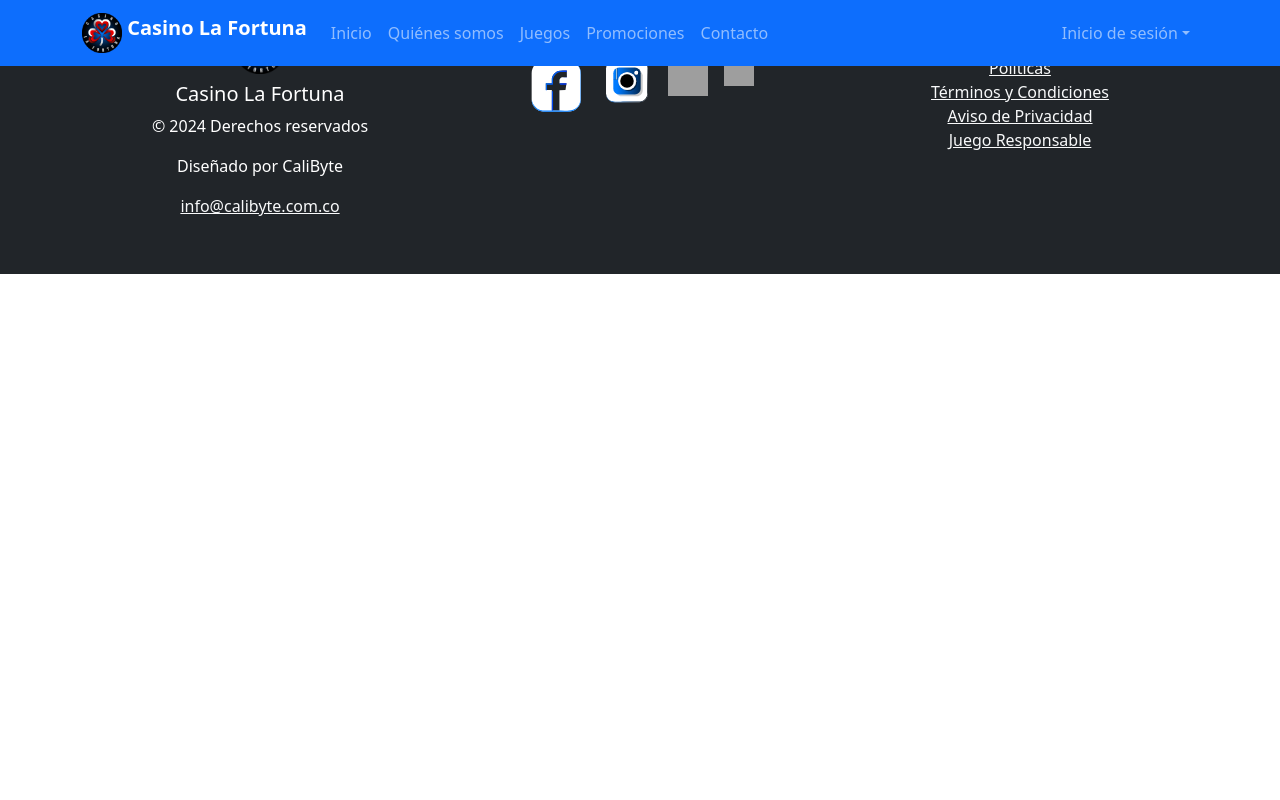
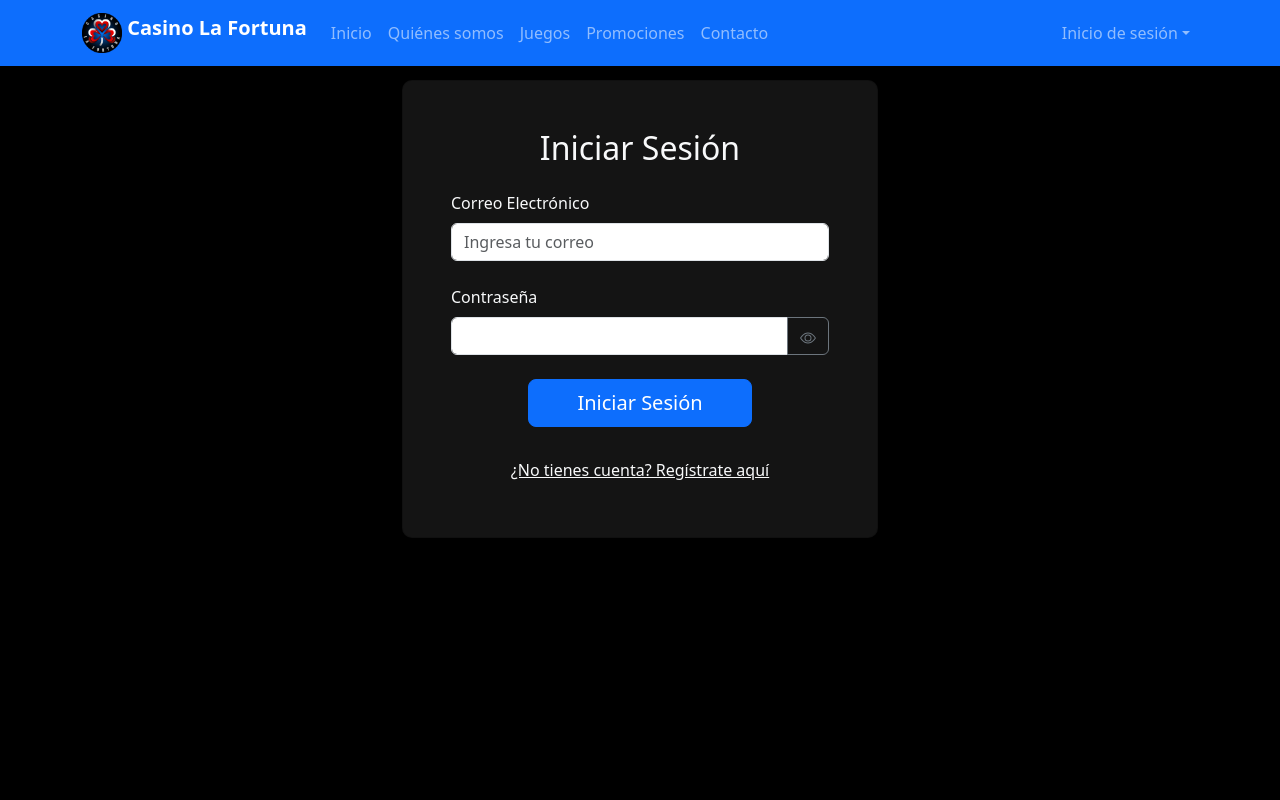
Before and after one commit to williamppmm/casino_proyecto_react_hosting, a React (Create React App) app in the folder frontend/: page /login-cliente in a window 1280 px wide. Shown: the top 800 px of the page. Built offline with nearby package versions, Linux system fonts and the light colour scheme; grey boxes are pictures that could not be loaded.

Commit message:
Ajustes en el formulario de login de clientes y componente PasswordInput. Implementación de validaciones y correciones en el formulario de registro clientes

```diff
--- a/frontend/src/App.js
+++ b/frontend/src/App.js
@@ -4,6 +4,7 @@ import React from 'react';
 import { BrowserRouter as Router, Route, Routes } from 'react-router-dom';
 import Home from './pages/home/Home'; // Importar la Home Page
 import RegistroCliente from './pages/register/RegistroCliente'; // Importar el componente de registro de clientes
+import LoginCliente from './pages/login/LoginCliente'; // Importar el componente de login de clientes
 
 import CustomNavbar from './components/common/Navbar'; // Importar la Navbar
 import Footer from './components/common/Footer';
@@ -17,6 +18,7 @@ function App() {
         <Route path="/" element={<Home />} />
         {/* Definición de la ruta para el registro de clientes */}
         <Route path="/registro-cliente" element={<RegistroCliente />} />
+        <Route path="/login-cliente" element={<LoginCliente />} />
         {/* Integrar nuevas rutas */}
       </Routes>
       <Footer />
--- a/frontend/src/components/forms/PasswordInput.js
+++ b/frontend/src/components/forms/PasswordInput.js
@@ -4,7 +4,14 @@ import React, { useState } from 'react';
 import { Form, Button, InputGroup, Row, Col } from 'react-bootstrap';
 import { BsEye, BsEyeSlash } from "react-icons/bs";
 
-const PasswordInput = ({ value, onChange, confirmValue, onConfirmChange }) => {
+const PasswordInput = ({
+  value,
+  onChange,
+  confirmValue,
+  onConfirmChange,
+  name = "user_pass",
+  label = "Contraseña"
+}) => {
   const [showPassword, setShowPassword] = useState(false);
   const [showConfirmPassword, setShowConfirmPassword] = useState(false);
 
@@ -13,17 +20,17 @@ const PasswordInput = ({ value, onChange, confirmValue, onConfirmChange }) => {
 
   // Validar la contraseña
   const isPasswordValid = passwordRegex.test(value);
-  const doPasswordsMatch = value === confirmValue;
+  const doPasswordsMatch = confirmValue !== undefined ? value === confirmValue : true;
 
   return (
     <Row>
-      <Col md={6}>
-        <Form.Group controlId="user_pass">
-          <Form.Label>Contraseña</Form.Label>
+      <Col md={confirmValue !== undefined ? 6 : 12}>
+        <Form.Group controlId={name}>
+          <Form.Label>{label}</Form.Label>
           <InputGroup>
             <Form.Control
               type={showPassword ? "text" : "password"}
-              name="user_pass"
+              name={name}
               value={value}
               onChange={onChange}
               required
@@ -37,24 +44,22 @@ const PasswordInput = ({ value, onChange, confirmValue, onConfirmChange }) => {
               {showPassword ? <BsEyeSlash /> : <BsEye />}
             </Button>
           </InputGroup>
-          <Form.Text className="text-muted">
-            La contraseña debe tener al menos 8 caracteres, incluyendo mayúsculas, minúsculas, números y un carácter especial.
-          </Form.Text>
         </Form.Group>
       </Col>
 
+      {confirmValue !== undefined && (
         <Col md={6}>
-        <Form.Group controlId="confirm_user_pass">
+          <Form.Group controlId={`${name}_confirm`}>
             <Form.Label>Confirmar Contraseña</Form.Label>
             <InputGroup>
               <Form.Control
                 type={showConfirmPassword ? "text" : "password"}
-              name="confirm_user_pass"
+                name={`${name}_confirm`}
                 value={confirmValue}
                 onChange={onConfirmChange}
                 required
-              isValid={confirmValue && doPasswordsMatch}
-              isInvalid={confirmValue && !doPasswordsMatch}
+                isValid={confirmValue && doPasswordsMatch && isPasswordValid}
+                isInvalid={confirmValue && (!doPasswordsMatch || !isPasswordValid)}
               />
               <Button
                 variant="outline-secondary"
@@ -70,6 +75,7 @@ const PasswordInput = ({ value, onChange, confirmValue, onConfirmChange }) => {
             )}
           </Form.Group>
         </Col>
+      )}
     </Row>
   );
 };
--- /dev/null
+++ b/frontend/src/pages/login/LoginCliente.js
@@ -0,0 +1,99 @@
+// src/pages/login/LoginCliente.js
+
+import React, { useState } from "react";
+import { useNavigate } from "react-router-dom";
+import { Form, Button, Container, Row, Col, Alert, Card } from "react-bootstrap";
+import axios from "axios";
+import PasswordInput from "../../components/forms/PasswordInput"; // Componente para ocultar/mostrar contraseña
+
+export default function LoginCliente() {
+  const navigate = useNavigate();
+
+  const [email, setEmail] = useState("");
+  const [password, setPassword] = useState("");
+  const [error, setError] = useState("");
+  const [loading, setLoading] = useState(false); // Indicador de carga
+
+  // Validación del formulario
+  const validateForm = () => {
+    if (!email || !password) {
+      setError("Por favor, ingresa todos los campos.");
+      return false;
+    }
+    setError("");
+    return true;
+  };
+
+  // Manejar el envío del formulario
+  const handleSubmit = async (e) => {
+    e.preventDefault();
+
+    if (!validateForm()) return;
+
+    setLoading(true); // Mostrar el indicador de carga
+
+    try {
+      const response = await axios.post("http://localhost:5000/api/clientes/login-cliente", {
+        correo_electronico: email,
+        user_pass: password,
+      });
+
+      if (response.status === 200) {
+        // Si el login es exitoso, redirigir al dashboard del cliente
+        navigate("/dashboard-cliente");
+      }
+    } catch (error) {
+      setError(error.response?.data?.error || "Error al iniciar sesión.");
+    } finally {
+      setLoading(false); // Ocultar el indicador de carga
+    }
+  };
+
+  return (
+    <div style={{ backgroundColor: "#000", minHeight: "100vh", paddingTop: "80px", paddingBottom: "80px" }}>
+      <Container style={{ maxWidth: "500px", margin: "0 auto" }}>
+        <Card className="shadow-lg text-light" style={{ backgroundColor: "#141414", borderRadius: "10px" }}>
+          <Card.Body className="p-5">
+            <h2 className="text-center mb-4">Iniciar Sesión</h2>
+            {error && <Alert variant="danger">{error}</Alert>}
+
+            <Form onSubmit={handleSubmit}>
+              <Form.Group controlId="correo_electronico" className="mb-4">
+                <Form.Label>Correo Electrónico</Form.Label>
+                <Form.Control
+                  type="email"
+                  placeholder="Ingresa tu correo"
+                  value={email}
+                  onChange={(e) => setEmail(e.target.value)}
+                  required
+                  pattern="[a-z0-9._%+-]+@[a-z0-9.-]+\.[a-z]{2,}$"
+                />
+              </Form.Group>
+
+              <PasswordInput
+                value={password}
+                onChange={(e) => setPassword(e.target.value)}
+              />
+
+              <Row className="mt-4">
+                <Col className="text-center">
+                  <Button type="submit" variant="primary" className="px-5 py-2 btn-lg" disabled={loading}>
+                    {loading ? "Cargando..." : "Iniciar Sesión"}
+                  </Button>
+                </Col>
+              </Row>
+
+              <Row className="mt-4 text-center">
+                <Col>
+                  <Button variant="link" className="text-light" onClick={() => navigate("/registro-cliente")}>
+                    ¿No tienes cuenta? Regístrate aquí
+                  </Button>
+                </Col>
+              </Row>
+            </Form>
+          </Card.Body>
+        </Card>
+      </Container>
+    </div>
+  );
+}
--- a/frontend/src/pages/register/RegistroCliente.js
+++ b/frontend/src/pages/register/RegistroCliente.js
@@ -247,12 +247,32 @@ export default function RegistroClientes() {
                 onConfirmEmailChange={setConfirmEmail}
               />
 
-              <PasswordInput
-                value={password}
-                onChange={(e) => setPassword(e.target.value)}
-                confirmValue={confirmPassword}
-                onConfirmChange={(e) => setConfirmPassword(e.target.value)}
-              />
+              <Row className="mb-2">
+                <Col md={6}>
+                  <PasswordInput
+                    value={password}
+                    onChange={(e) => setPassword(e.target.value)}
+                    name="user_pass"
+                    label="Contraseña"
+                  />
+                </Col>
+                <Col md={6}>
+                  <PasswordInput
+                    value={confirmPassword}
+                    onChange={(e) => setConfirmPassword(e.target.value)}
+                    name="confirm_user_pass"
+                    label="Confirmar Contraseña"
+                  />
+                </Col>
+              </Row>
+
+              <Row className="mb-4">
+                <Col>
+                  <p className="text-white small">
+                    La contraseña debe tener al menos 8 caracteres, incluyendo mayúsculas, minúsculas, números y un carácter especial.
+                  </p>
+                </Col>
+              </Row>
 
               <Row className="mb-4">
                 <Col md={4}>
@@ -316,6 +336,7 @@ export default function RegistroClientes() {
                   </Form.Group>
                 </Col>
               </Row>
+
               <Row className="mb-3">
                 <Col>
                   <Form.Check
@@ -328,6 +349,7 @@ export default function RegistroClientes() {
                   />
                 </Col>
               </Row>
+
               <Row className="mb-3">
                 <Col>
                   <Form.Check
@@ -340,6 +362,7 @@ export default function RegistroClientes() {
                   />
                 </Col>
               </Row>
+
               <Row className="mb-3">
                 <Col>
                   <Form.Check
@@ -353,6 +376,7 @@ export default function RegistroClientes() {
                   />
                 </Col>
               </Row>
+
               <Row className="mb-3">
                 <Col>
                   <Form.Check
@@ -365,6 +389,7 @@ export default function RegistroClientes() {
                   />
                 </Col>
               </Row>
+
               <Row className="mb-4">
                 <Col>
                   <Form.Check
@@ -378,6 +403,7 @@ export default function RegistroClientes() {
                   />
                 </Col>
               </Row>
+
               <Row className="mb-4">
                 <Col>
                   <ReCaptcha onChange={handleCaptchaChange} />
```
Also changed, not shown: 1 other file (tests, documents, lock files or other folders). Lines whose indentation alone changed are shown as unchanged.
